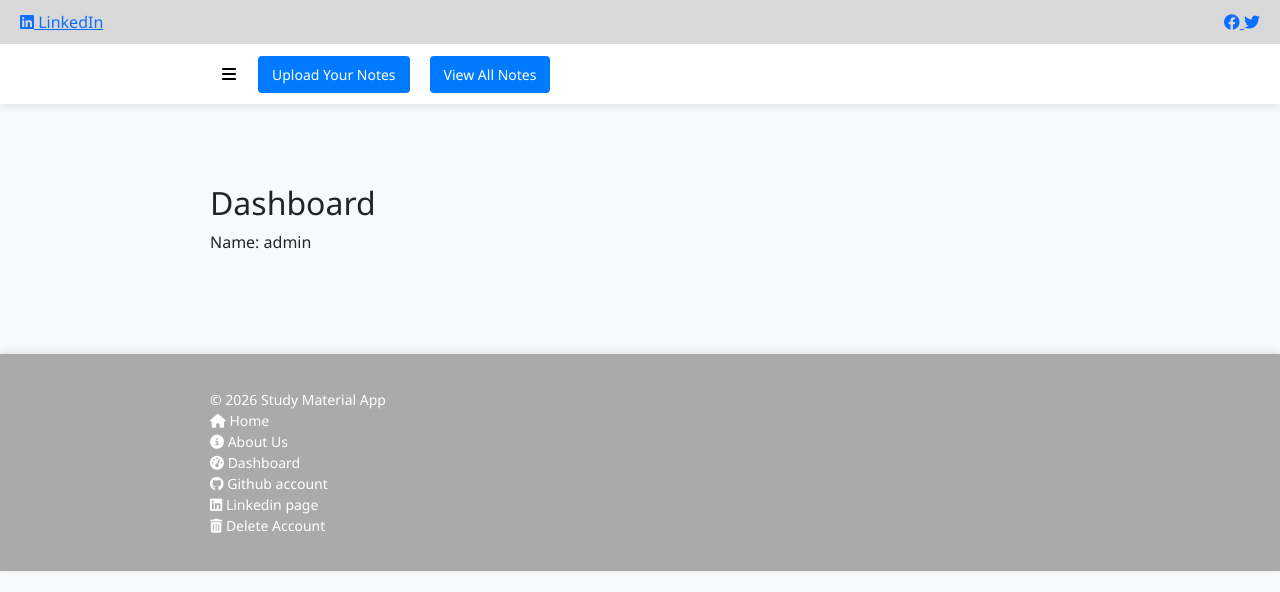
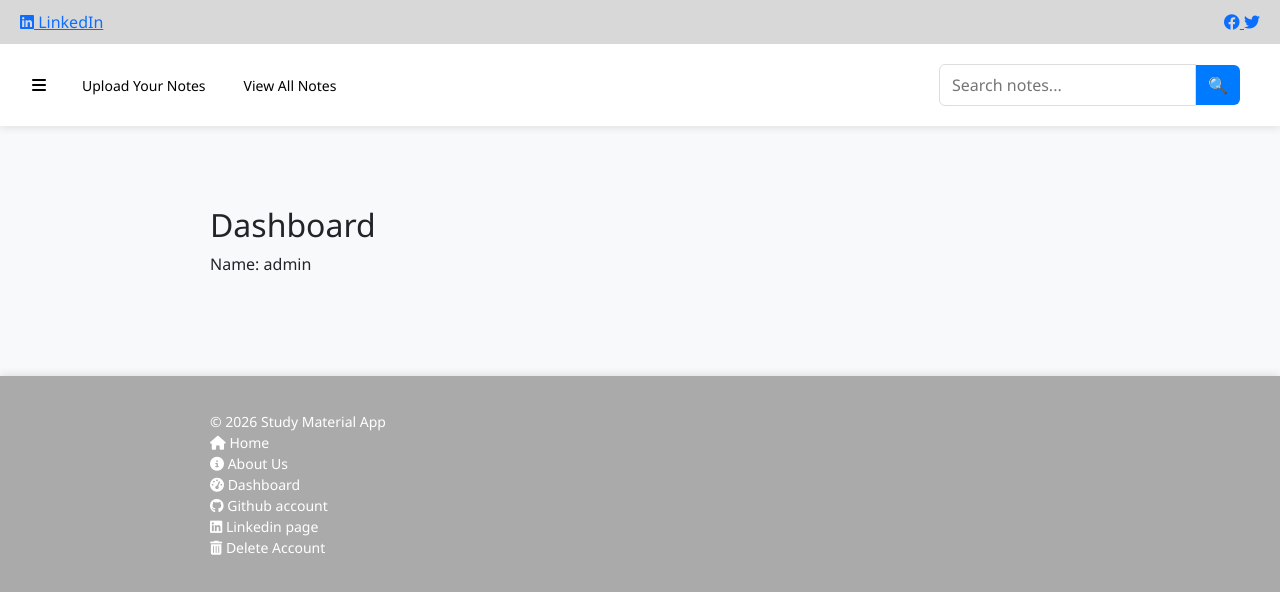
Before and after one commit to Toushif1611/Web_Applications, a Flask app: page /notes in a window 1280 px wide. Shown: the top 592 px of the page. Run offline with Flask 3, Linux system fonts and the light colour scheme; a user stored in the database is signed in.

Commit message:
fix slider bar and header

```diff
--- a/StudyMaterial_app/app/routes/notes.py
+++ b/StudyMaterial_app/app/routes/notes.py
@@ -25,14 +25,29 @@ def view_notes():
     username = session['username']
     user = User.query.filter_by(username=username).first()
 
+    search = request.args.get('search')
+
     if username == 'admin':
-        raw_notes = Note.query.all()
+        query = Note.query
     else:
         admin = User.query.filter_by(username='admin').first()
 
-        raw_notes = Note.query.filter(
+        query = Note.query.filter(
             or_(Note.user_id == user.id, Note.user_id == admin.id)
-        ).all()
+        )
+
+    # 🔎 SEARCH FILTER
+    if search:
+        query = query.filter(
+            or_(
+                Note.title.ilike(f"%{search}%"),
+                Note.course.ilike(f"%{search}%"),
+                Note.semester.ilike(f"%{search}%"),
+                Note.subject.ilike(f"%{search}%")
+            )
+        )
+
+    raw_notes = query.all()
 
     # Group notes by course > semester > subject
     notes_by_course = {}
@@ -49,15 +64,9 @@ def view_notes():
         semester = n.semester
         subject = n.subject
 
-        if course not in notes_by_course:
-            notes_by_course[course] = {}
-
-        if semester not in notes_by_course[course]:
-            notes_by_course[course][semester] = {}
-
-        if subject not in notes_by_course[course][semester]:
-            notes_by_course[course][semester][subject] = []
-
+        notes_by_course.setdefault(course, {})
+        notes_by_course[course].setdefault(semester, {})
+        notes_by_course[course][semester].setdefault(subject, [])
         notes_by_course[course][semester][subject].append(note_data)
 
     return render_template('dashboard.html', notes_by_course=notes_by_course)
--- a/StudyMaterial_app/app/static/css/style.css
+++ b/StudyMaterial_app/app/static/css/style.css
@@ -85,6 +85,32 @@ header h1{
     align-items:center;
     gap:10px;
     padding:10px 20px;
+}
+
+/* ===== Header Search Bar ===== */
+
+.header-search{
+    display:flex;
+    align-items:center;
+    margin-left:auto;   /* pushes search bar to the right */
+}
+
+.header-search input{
+    padding:8px 12px;
+    border:1px solid #ddd;
+    border-radius:6px 0 0 6px;
+}
+
+.header-search button{
+    padding:8px 12px;
+    border:none;
+    background:#007bff;
+    color:white;
+    border-radius:0 6px 6px 0;
+}
+
+.header-search button:hover{
+    background:#0056b3;
 }
 
 /* Menu Button */
@@ -191,8 +217,9 @@ footer p{
 /* ===== Buttons ===== */
 .btn{
     padding:10px 18px;
+    width: 100%;
     font-size:14px;
-    color:white;
+    color:rgb(0, 0, 0);
     background:#007bff;
     border:none;
     border-radius:4px;
@@ -211,6 +238,16 @@ footer p{
 
 .btn-small:hover{
     background:#5a6268;
+}
+
+.header-row .btn{
+    background:transparent;
+    color:#000;
+    border:none;
+}
+
+.header-row .btn:hover{
+    background:rgba(0,0,0,0.05);
 }
 
 /* ===== Upload Notes Form ===== */
@@ -235,7 +272,6 @@ footer p{
 }
 
 /* ===== Dashboard ===== */
-
 .main-content{
     max-width:900px;
     margin:20px auto;
--- a/StudyMaterial_app/app/templates/base.html
+++ b/StudyMaterial_app/app/templates/base.html
@@ -17,7 +17,7 @@
            <li><a href="{{ url_for('auth.home') }}"><i class="fas fa-user"></i> Home</a></li>
            <li><a href="{{ url_for('notes.view_notes') }}"><i class="fas fa-tachometer-alt"></i> Dashboard</a></li>
            <li><a href="{{ url_for('auth.about') }}"><i class="fas fa-info-circle"></i> About Us</a></li>
-            <li><a href="{{ url_for('auth.logout') }}" onclick="return confirm('Are you sure you want to logout?');"><i class="fas fa-sign-out-alt"></i> Logout</a></li>
+           <li> <a href="{{ url_for('auth.logout') }}" onclick="return confirm('Are you sure you want to logout?');"> <i class="fas fa-sign-out-alt"></i> Logout </a> </li>
         </ul>
     </div>
     {% endif %}
@@ -33,13 +33,13 @@
         {% if 'username' not in session %}
         <h1>Study Material App</h1>
         {% endif %}
-        <div class="container header-row">
+        <div class="contain header-row">
             {% if 'username' in session %}
+             <!-- Sidebar Button -->
                 <button onclick="toggleSidebar()" class="menu-btn">
                 <i class="fas fa-bars"></i>
                 </button>
             {% endif %}
-
             {% block header_actions %}{% endblock %}
 
             <nav>
@@ -49,6 +49,19 @@
                 <a href="{{ url_for('auth.login') }}">Login</a>
                 {% endif %}
             </nav>
+            {% if 'username' in session %}
+            <div class="header-row">
+                <!-- Search Bar -->
+                {% if session.username %}
+                <form action="/search" method="GET" class="header-search">
+                    <input type="text" name="q" placeholder="Search notes...">
+                    <button type="submit">🔍</button>
+                </form>
+                {% endif %}
+
+            </div>
+
+            {% endif %}
         </div>
     </header>
 
--- a/StudyMaterial_app/app/templates/dashboard.html
+++ b/StudyMaterial_app/app/templates/dashboard.html
@@ -3,19 +3,19 @@
 {% block title %}Notes{% endblock %}
 
 {% block header_actions %}
-
+<div class="header-actions">
     <button class="btn btn-primary" type="button"
             data-bs-toggle="collapse"
             data-bs-target="#uploadNotes">
         Upload Your Notes
     </button>
-<br>
+
     <button class="btn btn-secondary" type="button"
             data-bs-toggle="collapse"
             data-bs-target="#allNotes">
         View All Notes
     </button>
-
+</div>
 {% endblock %}
 
 {% block content %}
```
Also changed, not shown: StudyMaterial_app/app/static/js/script.js (+13 -0 lines), StudyMaterial_app/instance/study.db. Lines whose indentation alone changed are shown as unchanged.
